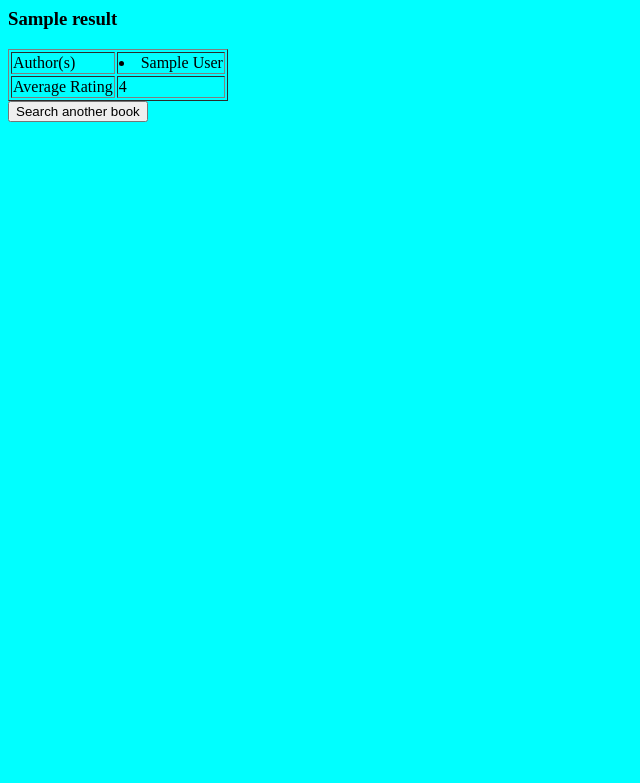
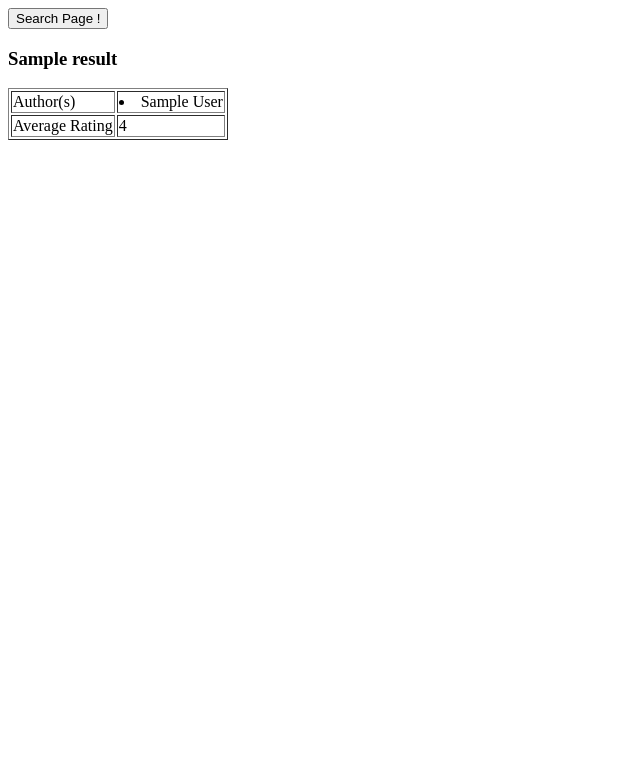
Before and after one commit to AvaniLodaya/bookinfo, a Django app: template bookinfo/templates/result.html in a window 1280 px wide. Shown: the top 783 px of the page, without its empty margins (0-640 px from the left). Run offline with Django 3.2, Linux system fonts and the light colour scheme; the template is opened without the code that fills it: most values are stand-ins (such as "Sample title", 1, 10 or a date in 2020).

Commit message:
Page navigation added

```diff
--- a/bookinfo/templates/base.html
+++ b/bookinfo/templates/base.html
@@ -4,7 +4,13 @@
             {% block title %} {% endblock %}
         </title>
     </head>
-    <body style="background-color: #00FFFF;;">
+    <body>
+	<div style="color:#00FFFF;;">
+	<form action = '/search/' method = 'POST'>
+	{% csrf_token %}
+	<input type = 'submit' value = 'Search Page !'>
+	</form>
+	</div>
         {% block bodycontent %} {% endblock %}
     </body>
 </html>
--- a/bookinfo/templates/result.html
+++ b/bookinfo/templates/result.html
@@ -1,8 +1,13 @@
 {% extends "base.html" %}
 {% block title %} Result {% endblock %}
 {% block bodycontent %}
+    <form action ="/search/" method="POST">
+    {% csrf_token %}
+    <table>
+
+
     <h3> {{ result.title }} </h3>
-    <form action = '/search/' method = 'POST'>
+
     <table border="1">
         <tr>
             <td> Author(s)</td>
@@ -16,6 +21,5 @@
             <td> {{ result.averageRating }} </td>
         </tr>
    </table>
-   <input type = 'submit' value = 'Search another book'>
-   </form>
+        </form>
 {% endblock %}
--- a/bookinfo/templates/search.html
+++ b/bookinfo/templates/search.html
@@ -1,11 +1,12 @@
 {% extends "base.html" %}
 {% block title %} Search {% endblock %}
 {% block bodycontent %}
+    <body style="background-color: #00FFFF;;">
     <form action ="" method="POST">
         {% csrf_token %}
         <table>
             {{ form.as_table }}
         </table>
-        <input type="submit" value="Search" />
+        <input type="submit" value="Get information" />
     </form>
 {% endblock %}
--- a/bookinfo/views.py
+++ b/bookinfo/views.py
@@ -1,3 +1,4 @@
 from django.http import HttpResponse
+from django.shortcuts import render_to_response,render
 def home(request):
-    return HttpResponse("Home")
+    return render_to_response('base.html')
```
Also changed, not shown: 3 other files.
